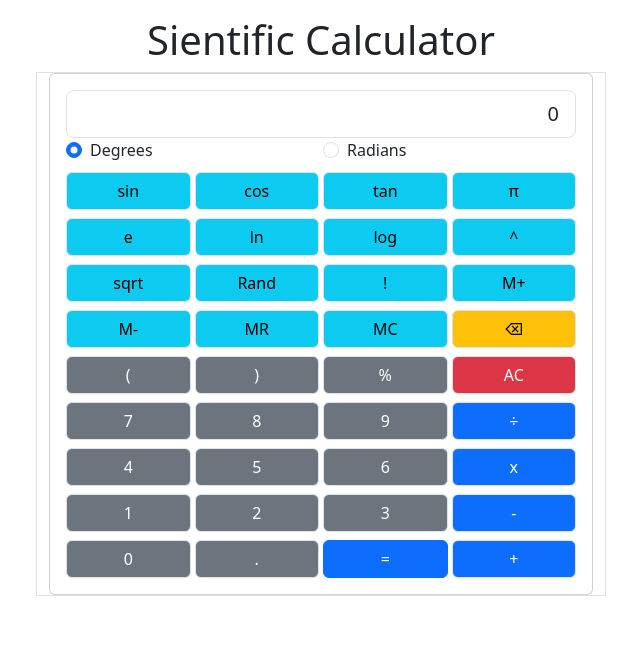
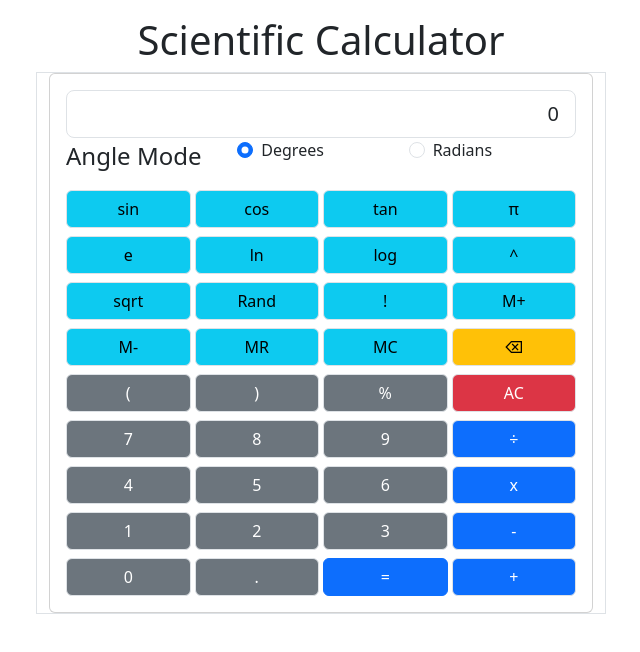
Before and after one commit to yohannes2025/project-2-scientific-calculator, a plain HTML site: page index.html in a window 1280 px wide. Shown: the whole page, without its empty margins (319-959 px from the left). Drawn offline with nearby package versions, Linux system fonts and the light colour scheme.

Commit message:
add angle mode in the calculator and correct duplication and syntax errors of the index.html

```diff
--- a/assets/js/script.js
+++ b/assets/js/script.js
@@ -154,7 +154,7 @@ function evaluateExpression(expression) {
       deleteLast();
     } else if (key === "Escape") {
       currentValue = "";
-      display.value = currentValue;
+      display.value = "0";
     }
   });
 
--- a/index.html
+++ b/index.html
@@ -2,8 +2,7 @@
 <html lang="en">
 <head>
     <meta charset="UTF-8">
-    <meta name="viewport" content="width=device-width, initial-scale=1.0">
-    <title>Scientific Calculator</title>
+    <meta name="viewport" content="width=device-width, initial-scale=1.0, maximum-scale=1.0">
     <link href="https://cdn.jsdelivr.net/npm/bootstrap@5.3.3/dist/css/bootstrap.min.css"
           rel="stylesheet"
           integrity="sha384-QWTKZyjpPEjISv5WaRU9OFeRpok6YctnYmDr5pNlyT2bRjXh0JMhjY6hW+ALEwIH"
@@ -15,7 +14,7 @@
 <body>
     <!-- Calculator UI using Bootstrap card and form control -->
     <div class="container">
-        <h1 class="text-center mt-3">Sientific Calculator</h1>
+        <h1 class="text-center mt-3">Scientific Calculator</h1>
         <div class="row">
             <div class="col-12 col-md-6 border offset-md-3">
                 <div class="card">
@@ -24,7 +23,8 @@
                         <div class="row gx-1">
 
                             <!-- Angle mode switch -->
-                            <div class="col-6">
+                            <fieldset class="col-4"><legend id="angleModeLegend">Angle Mode</legend></fieldset>
+                                <div class="col-4">
                                     <div class="form-check">
                                     <input
                                         class="form-check-input"
@@ -39,7 +39,7 @@
                                     </label>
                                     </div>
                                 </div>
-                            <div class="col-6">
+                                <div class="col-4">
                                     <div class="form-check">
                                     <input
                                         class="form-check-input"
@@ -53,6 +53,7 @@
                                     </label>
                                     </div>
                                 </div>
+
 
                             <!-- Function and number keys-->
                             <div class="col-3">
@@ -175,8 +176,6 @@
             crossorigin="anonymous">
     </script>
     <script src="assets/js/script.js"></script>
-</div>
 
 </body>
-</body>
 </html>
```
Lines whose indentation alone changed are shown as unchanged.
